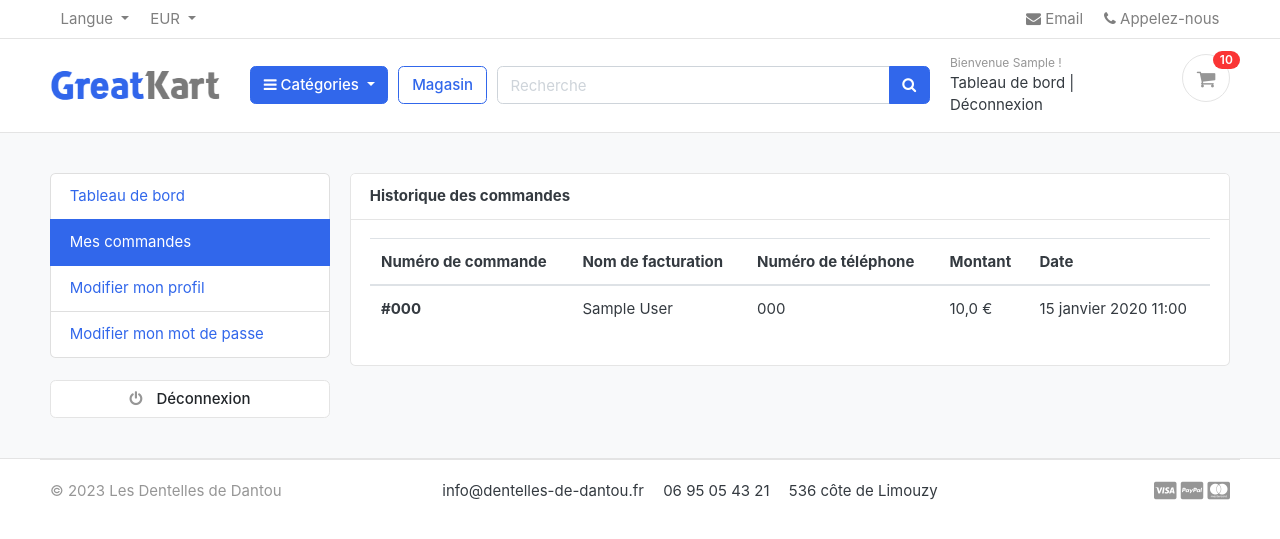
After one commit to Martin010/dentelles_dantou, a Django app: page /accounts/my_orders/ in a window 1280 px wide. The commit adds this page. Shown: the top 539 px of the page. Run offline with Django 4.2, Linux system fonts and the light colour scheme; a user stored in the database is signed in; tables that the repository leaves empty hold one stand-in row (values such as "Sample post"); some libraries are stand-ins or nearby versions; some web fonts are replaced.

Commit message:
My Account Functionalities - templates/accounts/dashboard.html: fix issues - templates/accounts/my_orders.html: create order history html page - templates/includes/dashboard_sidebar.html: active link condition and links - accounts/views.py: send information about user's orders - accounts/urls.py: add my_orders url

```diff
--- a/accounts/urls.py
+++ b/accounts/urls.py
@@ -12,4 +12,6 @@ urlpatterns = [
     path('forgot_password/', views.forgot_password, name='forgot_password'),
     path('reset_password_validate/<uidb64>/<token>/', views.reset_password_validate, name='reset_password_validate'),
     path('reset_password/', views.reset_password, name='reset_password'),
+
+    path('my_orders/', views.my_orders, name='my_orders'),
 ]
--- a/accounts/views.py
+++ b/accounts/views.py
@@ -265,3 +265,13 @@ def reset_password(request):
 
     else:
         return render(request, 'accounts/reset_password.html')
+
+
+def my_orders(request):
+    orders = Order.objects.filter(user=request.user, is_ordered=True).order_by('-created_at')
+
+    context = {
+        'orders': orders
+    }
+
+    return render(request, 'accounts/my_orders.html', context)
--- a/templates/accounts/dashboard.html
+++ b/templates/accounts/dashboard.html
@@ -15,10 +15,13 @@
                 <!-- CENTER PAGE -->
                 <main class="col-md-9">
                     <article class="card">
+
+                        <!-- HEADER -->
                         <header class="card-header">
                             <strong class="d-inline-block mr-3">Connecté en tant que : </strong>
                             <span>{{ user.full_name }}</span>
                         </header>
+
                         <div class="card-body">
                             <div class="row">
 
@@ -33,7 +36,7 @@
                                     </div>
                                 </div>
 
-                                <!-- TOTAL ORDERS -->
+                                <!-- PROFIL INFORMATION -->
                                 <div class="col-md-6">
                                     <div class="card" style="text-align:center;">
                                         <div class="card-body">
--- /dev/null
+++ b/templates/accounts/my_orders.html
@@ -0,0 +1,58 @@
+{% extends 'base.html' %}
+
+{% block content %}
+
+    <section class="section-conten padding-y bg">
+
+        {% include 'includes/alerts.html' %}
+
+        <div class="container">
+            <div class="row">
+
+                <!--   SIDEBAR   -->
+                {% include 'includes/dashboard_sidebar.html' %}
+
+                <!-- CENTER PAGE -->
+                <main class="col-md-9">
+                    <article class="card">
+                        <header class="card-header">
+                            <strong class="d-inline-block mr-3">Historique des commandes</strong>
+                        </header>
+
+                        <div class="card-body">
+                            <div class="row">
+
+                                <!-- ORDER HISTORY -->
+                                <div class="col-md-12">
+                                    <table class="table table-hover">
+                                        <thead>
+                                        <tr>
+                                            <th scope="col">Numéro de commande</th>
+                                            <th scope="col">Nom de facturation</th>
+                                            <th scope="col">Numéro de téléphone</th>
+                                            <th scope="col">Montant</th>
+                                            <th scope="col">Date</th>
+                                        </tr>
+                                        </thead>
+                                        <tbody>
+                                        {% for order in orders %}
+                                            <tr>
+                                                <th scope="row">#{{ order.order_number }}</th>
+                                                <td>{{ order.full_name }}</td>
+                                                <td>{{ order.phone }}</td>
+                                                <td>{{ order.order_total }} €</td>
+                                                <td>{{ order.created_at }}</td>
+                                            </tr>
+                                        {% endfor %}
+                                        </tbody>
+                                    </table>
+                                </div>
+                            </div>
+                        </div>
+                    </article>
+                </main>
+            </div>
+        </div>
+    </section>
+
+{% endblock content %}
--- a/templates/includes/dashboard_sidebar.html
+++ b/templates/includes/dashboard_sidebar.html
@@ -1,9 +1,9 @@
 <aside class="col-md-3">
     <ul class="list-group">
-        <a class="list-group-item active" href="#"> Tableau de bord </a>
-        <a class="list-group-item" href="#"> Mes commandes </a>
-        <a class="list-group-item" href="#"> Modifier mon profil </a>
-        <a class="list-group-item" href="#"> Modifier mon mot de passe </a>
+        <a class="list-group-item {% if '/accounts/' == request.path %} active {% endif %}" href="{% url 'dashboard' %}"> Tableau de bord </a>
+        <a class="list-group-item {% if '/my_orders/' in request.path %} active {% endif %}" href="{% url 'my_orders' %}"> Mes commandes </a>
+        <a class="list-group-item {% if '/edit_profile/' in request.path %} active {% endif %}" href="#"> Modifier mon profil </a>
+        <a class="list-group-item {% if '/change_password/' in request.path %} active {% endif %}" href="#"> Modifier mon mot de passe </a>
     </ul>
     <br>
     <a class="btn btn-light btn-block" href="{% url 'logout' %}"> <i class="fa fa-power-off"></i>
```
